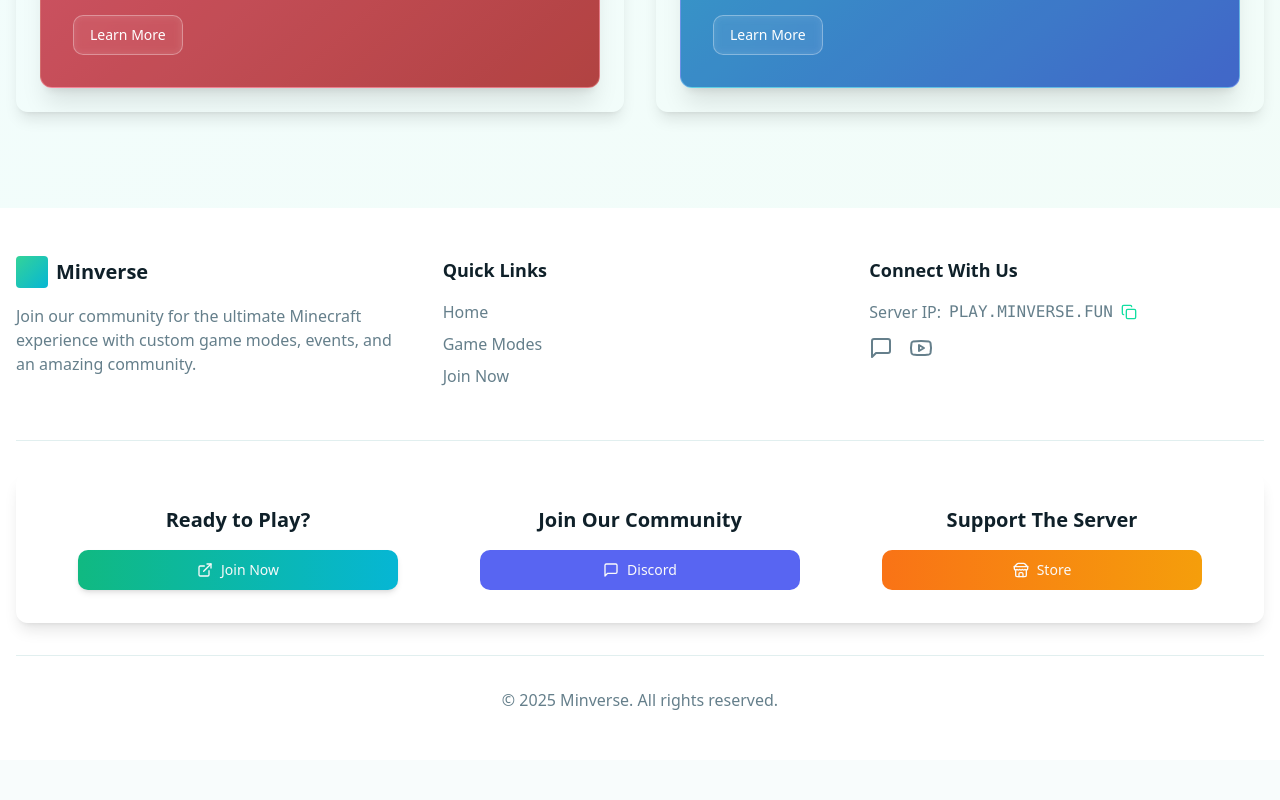
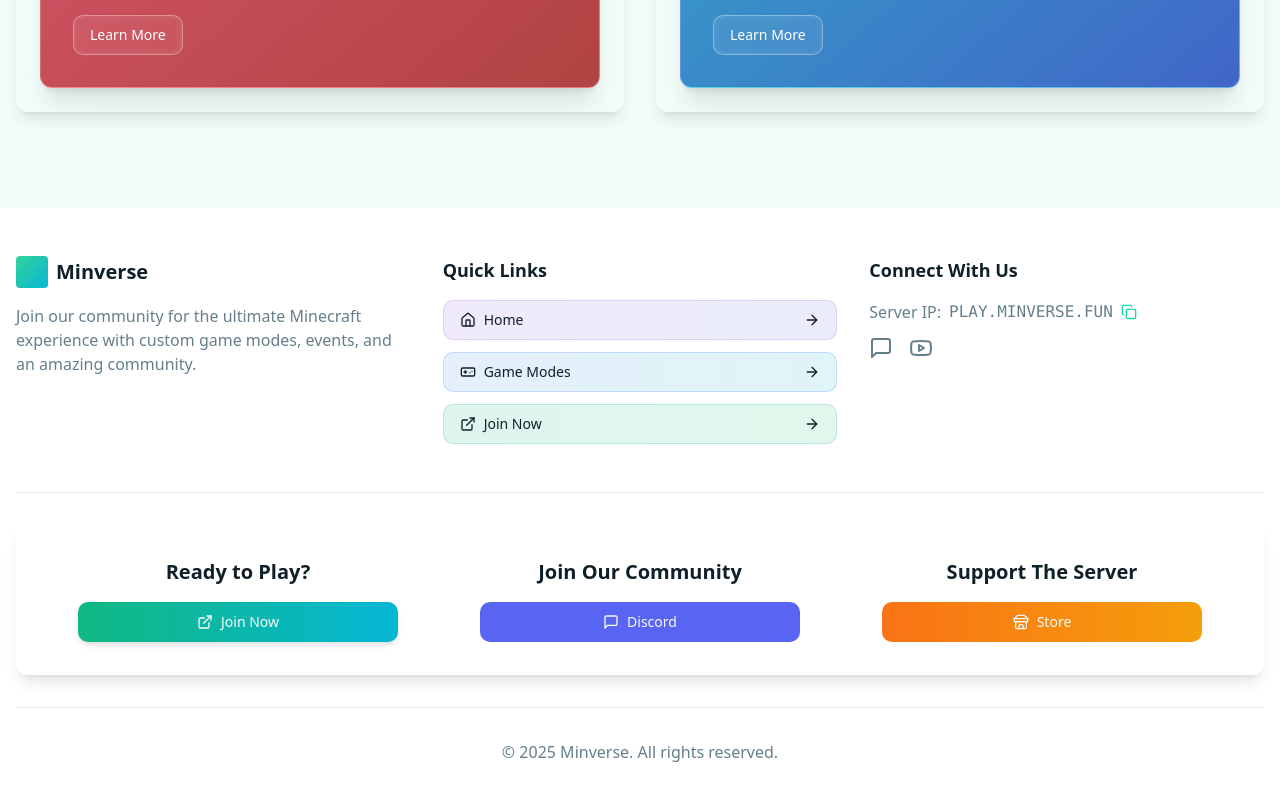
Before and after one commit to Hiro6t9/minverse, a React (Vite) app: page / in a window 1280 px wide. Shown: the part 1502-2302 px from the top of the page. Before the commit the page ends 2262 px from the top, so only its background shows below. Built offline with nearby package versions, Linux system fonts and the light colour scheme.

Commit message:
Add missing prompt context
The commit message is missing context because the prompt only contains the phrase "am talking about this".  More information is needed to create a meaningful commit message.

```diff
--- a/src/components/Footer.tsx
+++ b/src/components/Footer.tsx
@@ -1,5 +1,5 @@
 
-import { Youtube, MessageSquare, Copy, Store, ExternalLink } from "lucide-react";
+import { Youtube, MessageSquare, Copy, Store, ExternalLink, Home, GamepadIcon, ArrowRight } from "lucide-react";
 import { Button } from "./ui/button";
 
 interface FooterProps {
@@ -22,26 +22,46 @@ export default function Footer({ copyServerIP }: FooterProps) {
             </p>
           </div>
 
-          {/* Quick Links */}
-          <div>
+          {/* Quick Links - Now with Modern Buttons */}
+          <div className="flex flex-col justify-center">
             <h3 className="text-lg font-semibold mb-4">Quick Links</h3>
-            <ul className="space-y-2">
-              <li>
-                <a href="#" className="text-muted-foreground hover:text-primary transition-colors">
+            <div className="space-y-3">
+              <Button
+                variant="outline"
+                className="w-full justify-between bg-gradient-to-r from-purple-500/10 to-indigo-500/10 hover:from-purple-500/20 hover:to-indigo-500/20 border-purple-500/20"
+                onClick={() => window.location.href = "#"}
+              >
+                <span className="flex items-center gap-2">
+                  <Home size={16} />
                   Home
-                </a>
-              </li>
-              <li>
-                <a href="#game-modes" className="text-muted-foreground hover:text-primary transition-colors">
+                </span>
+                <ArrowRight size={16} />
+              </Button>
+
+              <Button
+                variant="outline"
+                className="w-full justify-between bg-gradient-to-r from-blue-500/10 to-cyan-500/10 hover:from-blue-500/20 hover:to-cyan-500/20 border-blue-500/20"
+                onClick={() => window.location.href = "#game-modes"}
+              >
+                <span className="flex items-center gap-2">
+                  <GamepadIcon size={16} />
                   Game Modes
-                </a>
-              </li>
-              <li>
-                <a href="#join" className="text-muted-foreground hover:text-primary transition-colors">
+                </span>
+                <ArrowRight size={16} />
+              </Button>
+
+              <Button
+                variant="outline"
+                className="w-full justify-between bg-gradient-to-r from-emerald-500/10 to-green-500/10 hover:from-emerald-500/20 hover:to-green-500/20 border-emerald-500/20"
+                onClick={copyServerIP}
+              >
+                <span className="flex items-center gap-2">
+                  <ExternalLink size={16} />
                   Join Now
-                </a>
-              </li>
-            </ul>
+                </span>
+                <ArrowRight size={16} />
+              </Button>
+            </div>
           </div>
 
           {/* Connect Section */}
```
